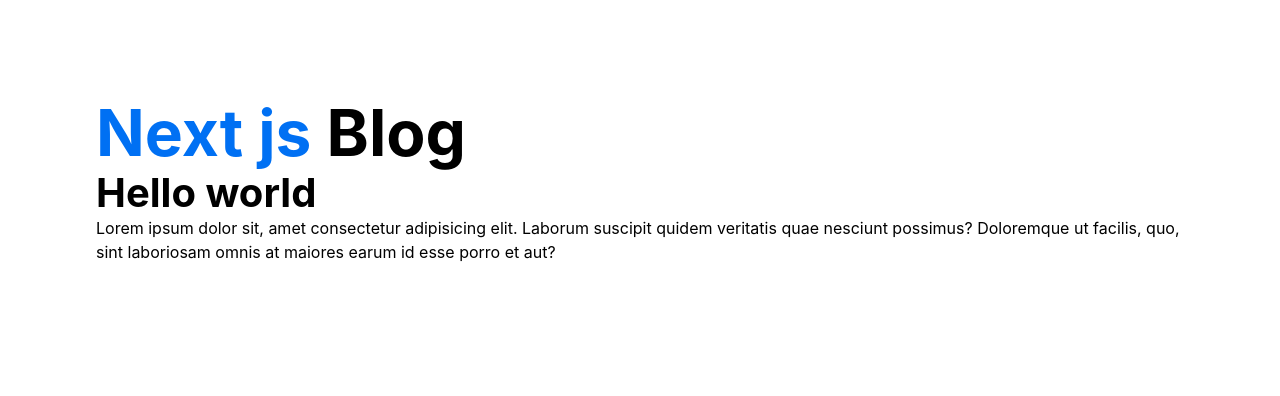
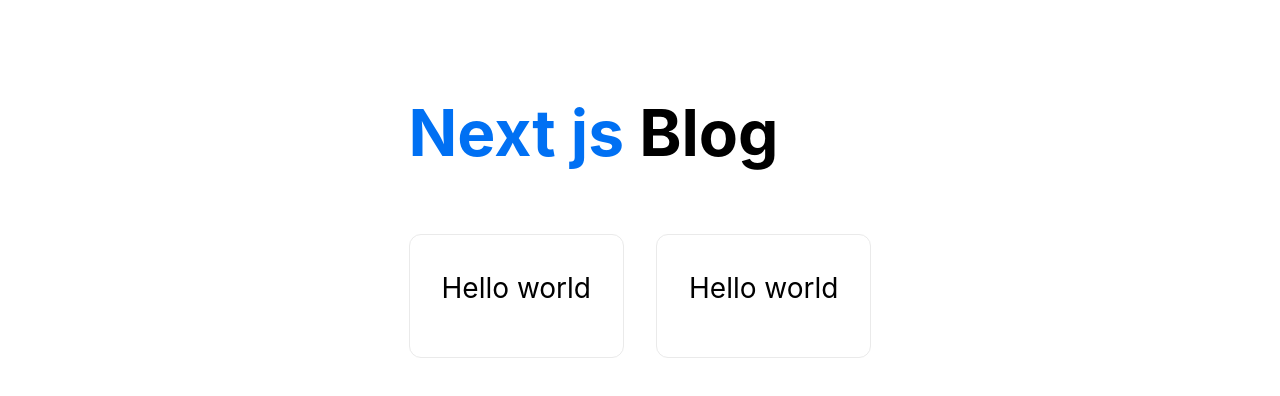
Before and after one commit to ChentuckyFriedKickens/next-blog-app, a Next.js app: page / in a window 1280 px wide. Shown: the top 396 px of the page. Built offline with nearby package versions, Linux system fonts and the light colour scheme.

Commit message:
automated commit

```diff
--- a/components/Card.tsx
+++ b/components/Card.tsx
@@ -2,8 +2,8 @@
 
 const Card = (props: any) => {
   return (
-    <div className="card">
-      <h2>{props.name}</h2>
+    <div className={`card ${props.classes}`}>
+      <h3 className="pb-4">{props.name}</h3>
       <p>{props.text}</p>
     </div>
   );
--- a/pages/index.tsx
+++ b/pages/index.tsx
@@ -19,15 +19,9 @@
           <h1>
             <span>Next js </span>Blog
           </h1>
-          <div>
-            <Card
-              name="Hello world"
-              text="
-            Lorem ipsum dolor sit, amet consectetur adipisicing elit. Laborum
-            suscipit quidem veritatis quae nesciunt possimus? Doloremque ut
-            facilis, quo, sint laboriosam omnis at maiores earum id esse porro
-            et aut?"
-            />
+          <div className="py-12 res-row">
+            <Card name="Hello world" />
+            <Card name="Hello world" />
           </div>
         </div>
       </main>
--- a/styles/output.scss
+++ b/styles/output.scss
@@ -570,12 +570,22 @@
   padding: 6rem;
 }
 
+.py-4 {
+  padding-top: 1rem;
+  padding-bottom: 1rem;
+}
+
+.py-12 {
+  padding-top: 3rem;
+  padding-bottom: 3rem;
+}
+
+.pb-4 {
+  padding-bottom: 1rem;
+}
+
 h1,
-h2,
-h3,
-h4,
-h5,
-h6 {
+h2 {
   font-weight: bold;
   span {
     --tw-text-opacity: 1;
@@ -597,7 +607,50 @@
   font-size: 2.5rem;
 }
 
+h3 {
+  font-size: 1.75rem;
+}
+
 .col {
   display: flex;
   flex-direction: column;
 }
+
+.res-row {
+  display: flex;
+  flex-direction: column;
+}
+
+@media (min-width: 1024px) {
+  .res-row {
+    flex-direction: row;
+  }
+}
+
+.res-row {
+  gap: 2rem;
+}
+
+.card {
+  border: 1px solid #eaeaea;
+  margin-top: 1rem;
+  margin-bottom: 1rem;
+  border-radius: 0.75rem;
+  padding-left: 2rem;
+  padding-right: 2rem;
+  padding-top: 2rem;
+  padding-bottom: 2rem;
+  transition-property: color, background-color, border-color, fill, stroke, -webkit-text-decoration-color;
+  transition-property: color, background-color, border-color, text-decoration-color, fill, stroke;
+  transition-property: color, background-color, border-color, text-decoration-color, fill, stroke, -webkit-text-decoration-color;
+  transition-timing-function: cubic-bezier(0.4, 0, 0.2, 1);
+  transition-duration: 200ms;
+}
+
+.card:hover {
+  cursor: pointer;
+  --tw-border-opacity: 1;
+  border-color: rgb(0 112 243 / var(--tw-border-opacity));
+  --tw-text-opacity: 1;
+  color: rgb(0 112 243 / var(--tw-text-opacity));
+}
--- a/styles/tailwind.scss
+++ b/styles/tailwind.scss
@@ -3,11 +3,7 @@
 @tailwind utilities;
 
 h1,
-h2,
-h3,
-h4,
-h5,
-h6 {
+h2 {
   font-weight: bold;
 
   span {
@@ -25,7 +21,20 @@
 h2 {
   font-size: 2.5rem;
 }
+h3 {
+  font-size: 1.75rem;
+}
 
 .col {
   @apply flex flex-col;
 }
+
+.res-row {
+  @apply flex flex-col lg:flex-row;
+  gap: 2rem;
+}
+
+.card {
+  border: 1px solid #eaeaea;
+  @apply rounded-xl px-8 py-8 my-4 hover:text-dodgerBlue hover:border-dodgerBlue hover:cursor-pointer transition-colors duration-200;
+}
```
